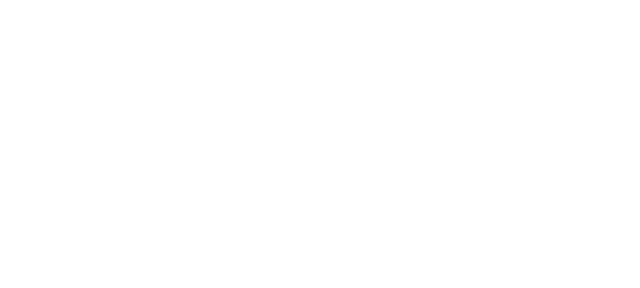
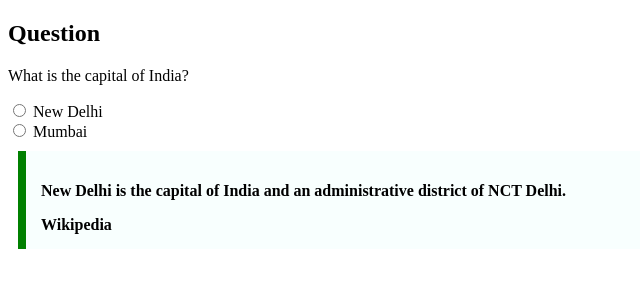
Before and after one commit to acciojob/trivia-warishshahbaz, a website: page main.html in a window 1280 px wide. Shown: the whole page, without its empty margins (0-640 px from the left). Drawn offline with Linux system fonts and the light colour scheme.

Commit message:
created a submission

```diff
--- a/main.html
+++ b/main.html
@@ -8,6 +8,27 @@
 
 <body>
 	<!-- the entire body must be written by student -->
+	<section>
+  <h2>Question</h2>
+  <p>What is the capital of India?</p>
+  <form>
+    <label>
+      <input type="radio" name="capital" value="New Delhi">
+      New Delhi
+    </label>
+    <br>
+    <label>
+      <input type="radio" name="capital" value="Mumbai">
+      Mumbai
+    </label>
+  </form>
+</section>
+
+<blockquote>
+  <p>New Delhi is the capital of India and an administrative district of NCT Delhi.</p>
+  <footer>Wikipedia</footer>
+</blockquote>
+
     <script type="text/javascript" src="./script.js">
 </script>
 
--- a/styles.css
+++ b/styles.css
@@ -1,2 +1,9 @@
 
-/* Your CSS Code here. */
+blockquote {
+    max-width: 600px;
+    margin: 10px;
+    padding: 15px;
+    border-left: 8px solid green;
+    background-color: #f8fffe;
+    font-weight: bold;
+  }
```
